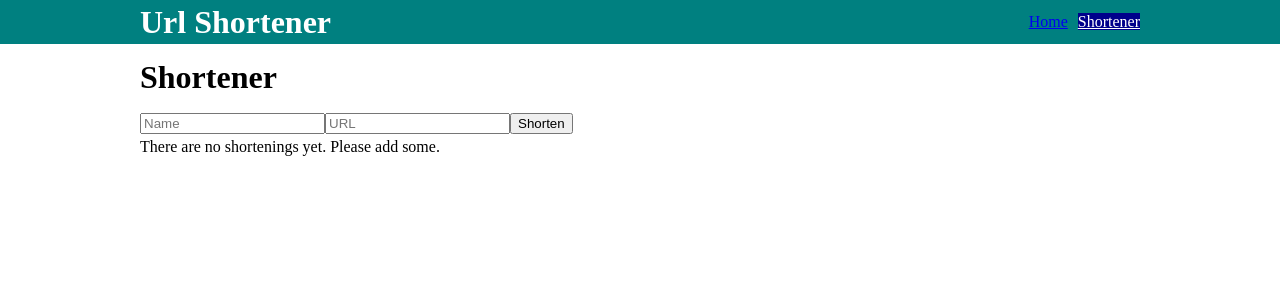
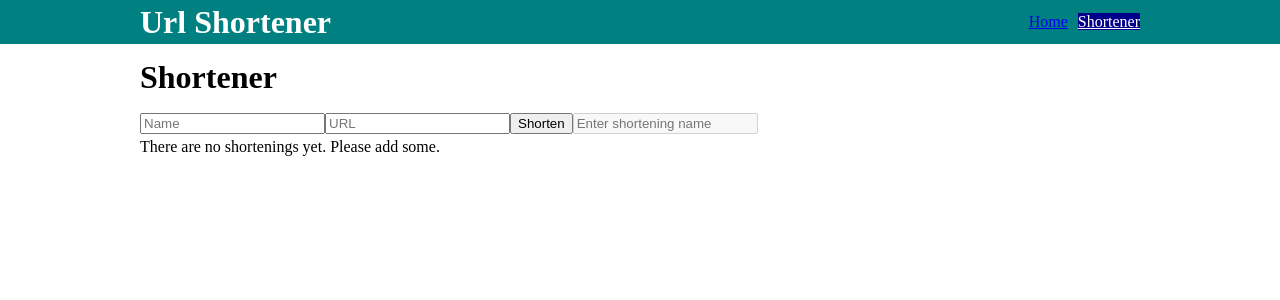
Before and after one commit to stastakh/url-shortener, an Angular app: page /shortener in a window 1280 px wide. Shown: the top 300 px of the page. Built offline with nearby package versions, Linux system fonts and the light colour scheme.

Commit message:
Add shortenings search field

```diff
--- a/src/app/shortener/shortener.component.html
+++ b/src/app/shortener/shortener.component.html
@@ -4,18 +4,29 @@
   <input type="text" placeholder="Name" [(ngModel)]="shorteningName" />
   <input type="text" placeholder="URL" [(ngModel)]="url" />
   <button (click)="onSubmit()">Shorten</button>
+  <input
+    type="text"
+    placeholder="Enter shortening name"
+    [(ngModel)]="searchName"
+    (ngModelChange)="onSearchShortenings($event)"
+    [disabled]="!shortenings.length && !searchFailed"
+  />
 </div>
 
-<div *ngIf="!shortenings.length && !loading">
+<div *ngIf="!shortenings.length && !loading && !searchFailed">
   There are no shortenings yet. Please add some.
+</div>
+
+<div *ngIf="searchFailed">
+  There are no shortenings with this name. Please try again or add one.
 </div>
 
 <ul *ngIf="shortenings.length">
   <li *ngFor="let short of shortenings" class="card">
     <b>{{ short.name }}</b>
-    <button (click)="onCheckDetails(short.code)">
+    <a [routerLink]="[short.code]">
       View details
-    </button>
+    </a>
     <button (click)="onDeleteShortener(short.code, short.name)">Delete</button>
   </li>
 </ul>
--- a/src/app/shortener/shortener.component.ts
+++ b/src/app/shortener/shortener.component.ts
@@ -14,6 +14,8 @@ export class ShortenerComponent implements OnInit {
   shorteningName: string = '';
   loading: boolean = false;
   shortenings: Shortening[] = [];
+  searchName: string = '';
+  searchFailed: boolean = false;
 
   constructor(
     private shortAPI: ShortenerApiService,
@@ -38,6 +40,8 @@ export class ShortenerComponent implements OnInit {
       shortening.name = this.shorteningName;
       this.storageService.saveShortening(shortening);
       this.updateShortenings();
+      this.shorteningName = '';
+      this.url = '';
     });
   }
 
@@ -51,8 +55,15 @@ export class ShortenerComponent implements OnInit {
     this.updateShortenings();
   }
 
-  onCheckDetails(id: string): void {
-    this.router.navigate([id], { relativeTo: this.route });
+  onSearchShortenings(event: Event): void {
+    this.searchFailed = false;
+    this.updateShortenings();
+    if (this.searchName) {
+      // filter needed shortenings
+      this.shortenings = this.shortenings.filter(shortening => shortening.name === this.searchName);
+      // if array length === 0 - search failed, otherwise it succeed
+      this.searchFailed = this.shortenings.length === 0;
+    }
   }
 
 }
--- a/src/app/shortener/shortening-detail/shortening-detail.component.html
+++ b/src/app/shortener/shortening-detail/shortening-detail.component.html
@@ -1,5 +1,8 @@
 <div class="details-block" *ngIf="shortening">
   <h1>{{ shortening.name }}</h1>
+  <a routerLink="/shortener">
+    Back
+  </a>
   <button (click)="deleteShortening(shortening.code, shortening.name)">
     Delete
   </button>
@@ -10,15 +13,15 @@
     </li>
     <li>
       <p class="link-label">Share link:</p>
-      <a [href]="shortening.full_short_link">{{ shortening.share_link }}</a>
+      <a [href]="shortening.share_link">{{ shortening.share_link }}</a>
     </li>
     <li>
       <p class="link-label">Short link:</p>
-      <a [href]="shortening.full_short_link">{{ shortening.short_link }}</a>
+      <a [href]="shortening.short_link">{{ shortening.short_link }}</a>
     </li>
     <li>
       <p class="link-label">Short link #2:</p>
-      <a [href]="shortening.full_short_link">{{ shortening.short_link2 }}</a>
+      <a [href]="shortening.short_link2">{{ shortening.short_link2 }}</a>
     </li>
   </ul>
 </div>
--- a/src/app/shortener/shortening-detail/shortening-detail.component.ts
+++ b/src/app/shortener/shortening-detail/shortening-detail.component.ts
@@ -27,7 +27,7 @@ export class ShorteningDetailComponent implements OnInit {
     if (fetchedShortening) {
       this.shortening = fetchedShortening;
     } else {
-      this.redirect('not-found');
+      this.redirect('shortener');
     }
   }
 
```
